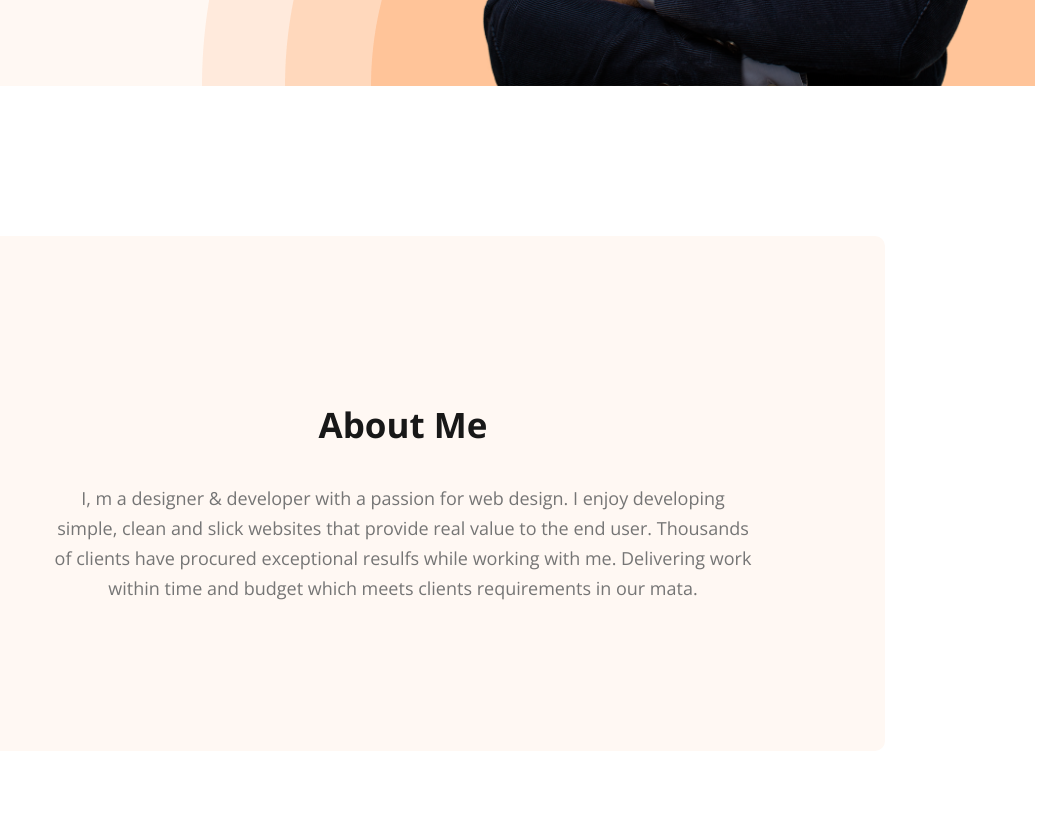
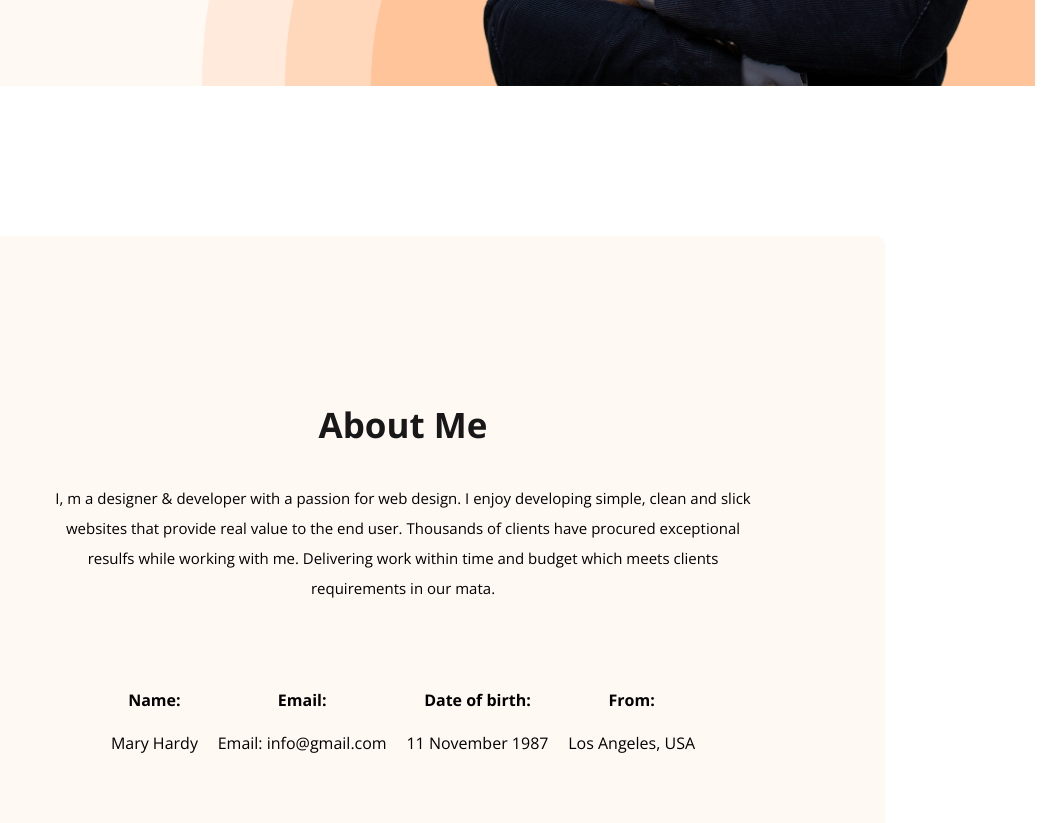
Before and after one commit to SabbirEmon/M1developer-portfolio, a plain HTML site: page index.html in a window 1280 px wide. Shown: the part 763-1586 px from the top of the page, without its empty margins (237-1280 px from the left). Drawn offline with nearby package versions, Linux system fonts and the light colour scheme.

Commit message:
about information

```diff
--- a/index.html
+++ b/index.html
@@ -36,6 +36,25 @@
         <section class="about">
             <h3 class="section-tittle">About Me</h3>
             <p class="sectin-description">I, m a designer & developer with a passion for web design. I enjoy developing simple, clean and slick websites that provide real value to the end user. Thousands of clients have procured exceptional resulfs while working with me. Delivering work within time and budget which meets clients requirements in our mata.</p>
+            <div class="about-info-container">
+                <div class="about-info">
+                    <h4 class="info-tittle">Name:</h4>
+                    <p class="info-description">Mary Hardy </p>
+                </div>
+                <div class="about-info">
+                    <h4 class="info-tittle">Email:</h4>
+                    <p class="info-description">Email:
+                        info@gmail.com</p>
+                </div>
+                <div class="about-info">
+                    <h4 class="info-tittle">Date of birth:</h4>
+                    <p class="info-description">11 November 1987</p>
+                </div>
+                <div class="about-info">
+                    <h4 class="info-tittle">From:</h4>
+                    <p class="info-description">Los Angeles, USA</p>
+                </div>
+            </div>
         </section>
     </main>
     <footer>
--- a/style.css
+++ b/style.css
@@ -106,11 +106,19 @@ font-weight: 700;
 line-height: normal;
 }
 .sectin-description{
-    color:  #757575;
+    color:  #757575);
 text-align: center;
 font-family: Open Sans;
-font-size: 18px;
+font-size: 15px;
 font-style: normal;
 font-weight: 400;
 line-height: 30px; /* 166.667% */
 }
+.about-info-container{
+    display: flex;
+    justify-content: space-around;
+    padding: 50px;
+}
+.about-info{
+    text-align: center;
+}
```
